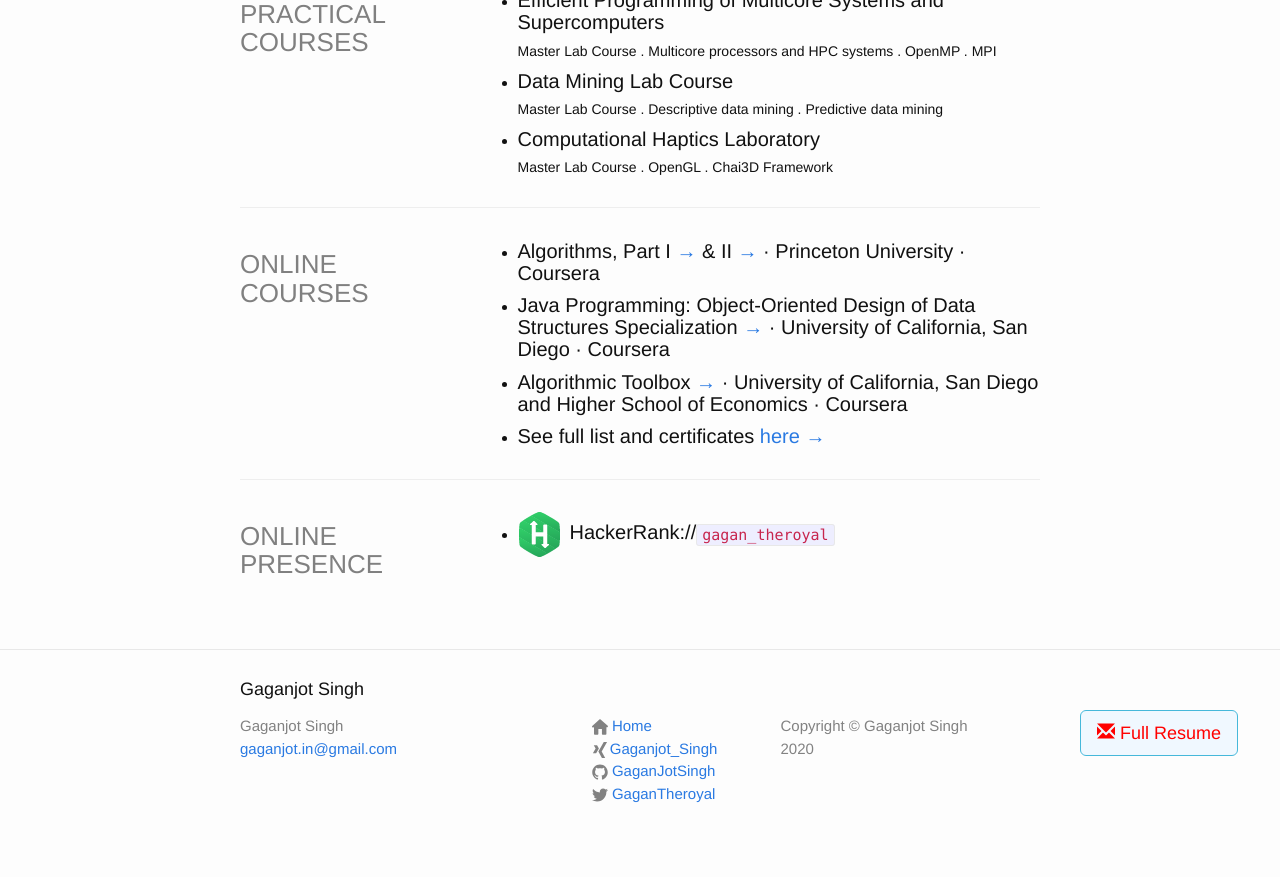
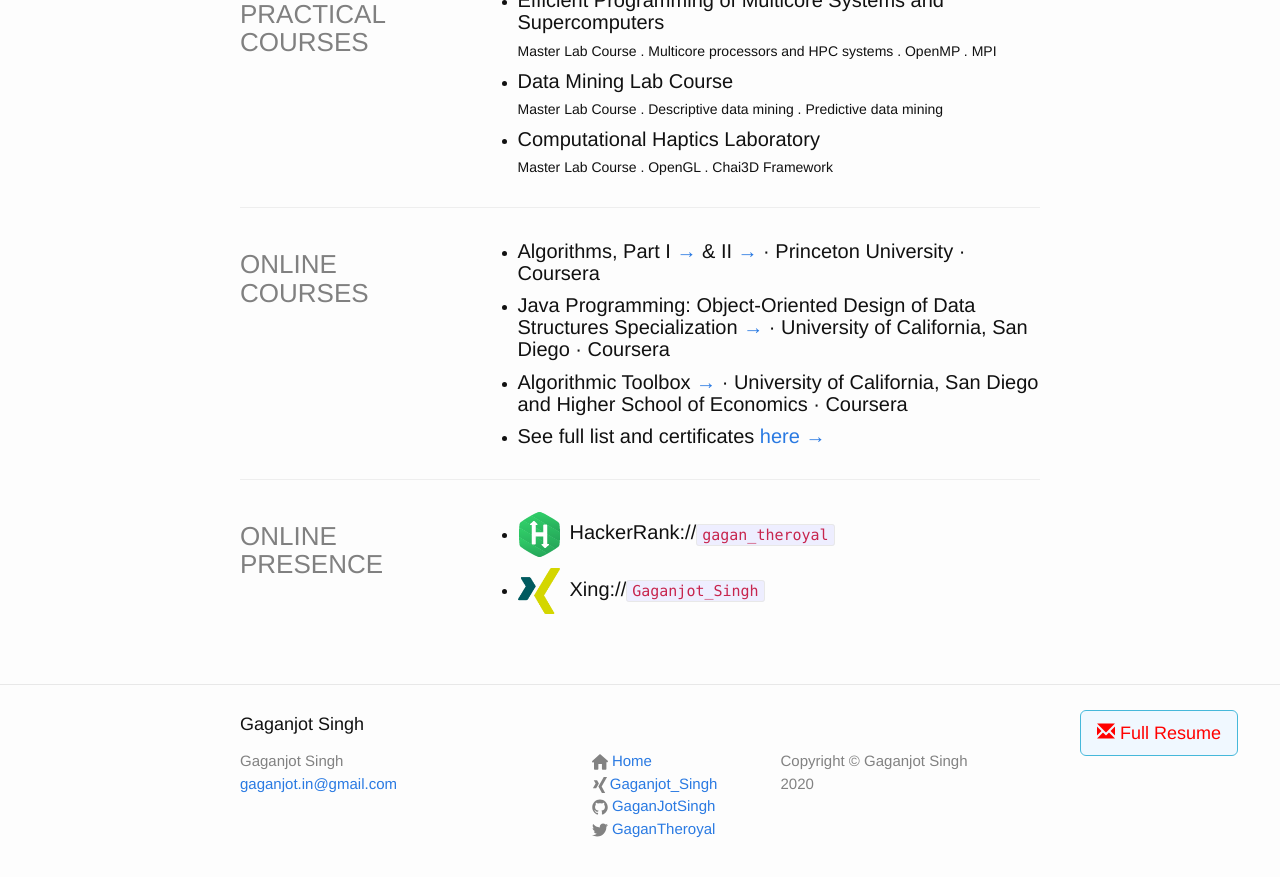
Before and after one commit to GaganJotSingh/GaganJotSingh.github.io, a Jekyll site: the page built from about/resume/index.md, in a window 1280 px wide and 900 px high, scrolled down 1296 px. Shown: the top 877 px of the window. Built offline with Jekyll 4.4.1, drawn with Linux system fonts in a browser that asks for light colours.

Commit message:
Added xing link to the resume page

```diff
--- a/about/resume/index.md
+++ b/about/resume/index.md
@@ -148,6 +148,9 @@ A prolific programmer with a passion of research.
 			<li>
 				<h4 style="margin-top:10.5px; margin-bottom:10.5px"><img src="/res/images/hackerrank_icon.png" style="margin: 0px 10px 0px 0px;" />HackerRank://<a href="https://www.hackerrank.com/gagan_theroyal" target="_blank" title="Visit my profile at HackerRank."><code>gagan_theroyal</code></a></h4>
 			</li>
+			<li>
+				<h4 style="margin-top:10.5px; margin-bottom:10.5px"><img src="/res/images/xing_icon.png" style="margin: 0px 10px 0px 0px; width: 42px; height: 46px;" />Xing://<a href="https://www.xing.com/profile/Gaganjot_Singh" target="_blank" title="Visit my profile at Xing."><code>Gaganjot_Singh</code></a></h4>
+			</li>
 		</ul>
 	</div>
 </section>
```
Also changed, not shown: res/images/xing_icon.png (added).
